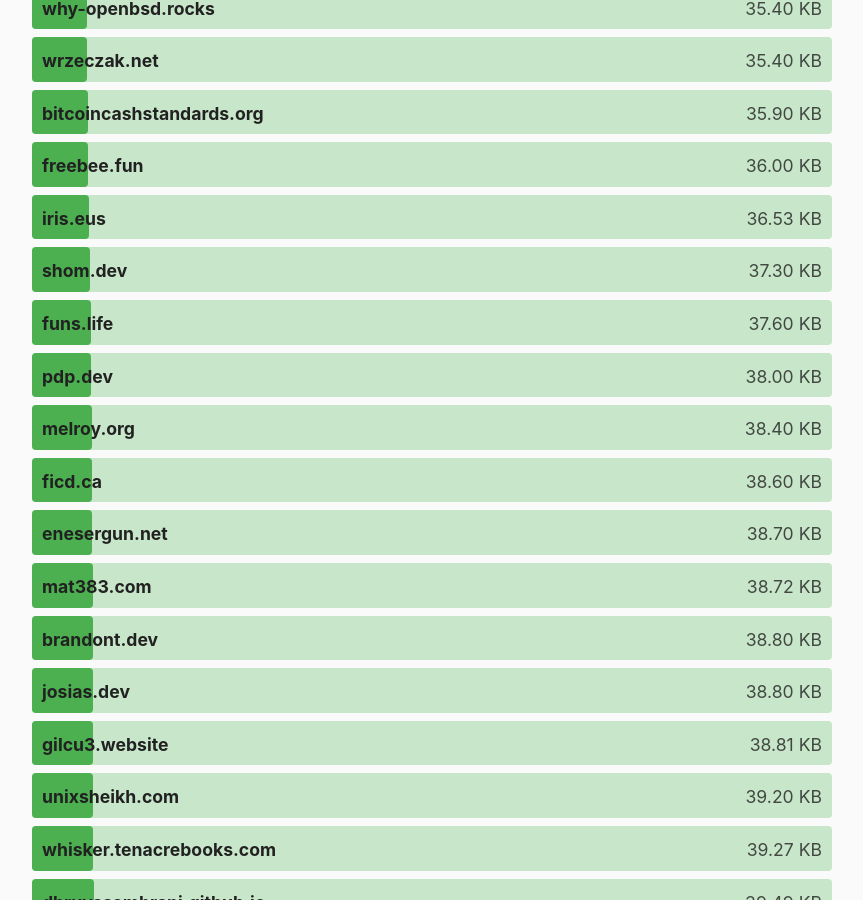
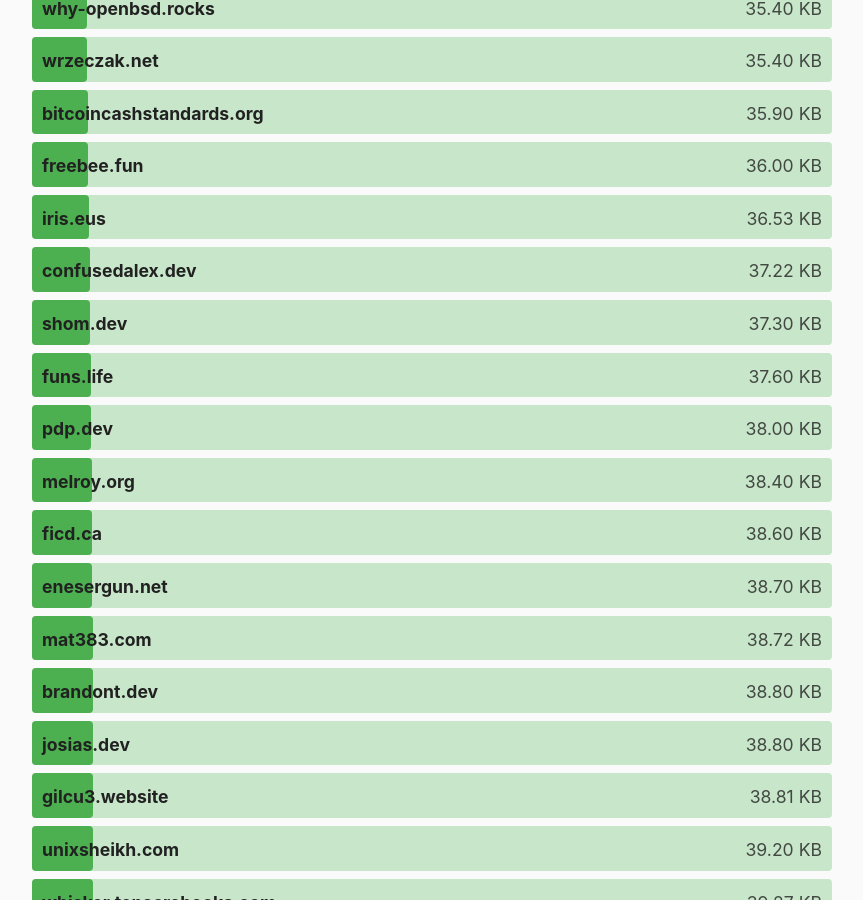
Before and after one commit to kevquirk/512kb.club, a Jekyll site: the page built from index.md, in a window 1280 px wide and 900 px high, scrolled down 15786 px. Shown: the whole window, without its empty margins (208-1071 px from the left). Built offline with Jekyll 4.4.1, drawn with Linux system fonts in a browser that asks for light colours.

Commit message:
added: confusedalex.dev

```diff
--- a/_data/sites.yml
+++ b/_data/sites.yml
@@ -938,6 +938,11 @@
   size: 52.45
   last_checked: 2024-06-27
 
+- domain: confusedalex.dev
+  url: https://confusedalex.dev
+  size: 37.22
+  last_checked: 2024-10-28
+
 - domain: conor.zone
   url: https://conor.zone/
   size: 284.46
```
